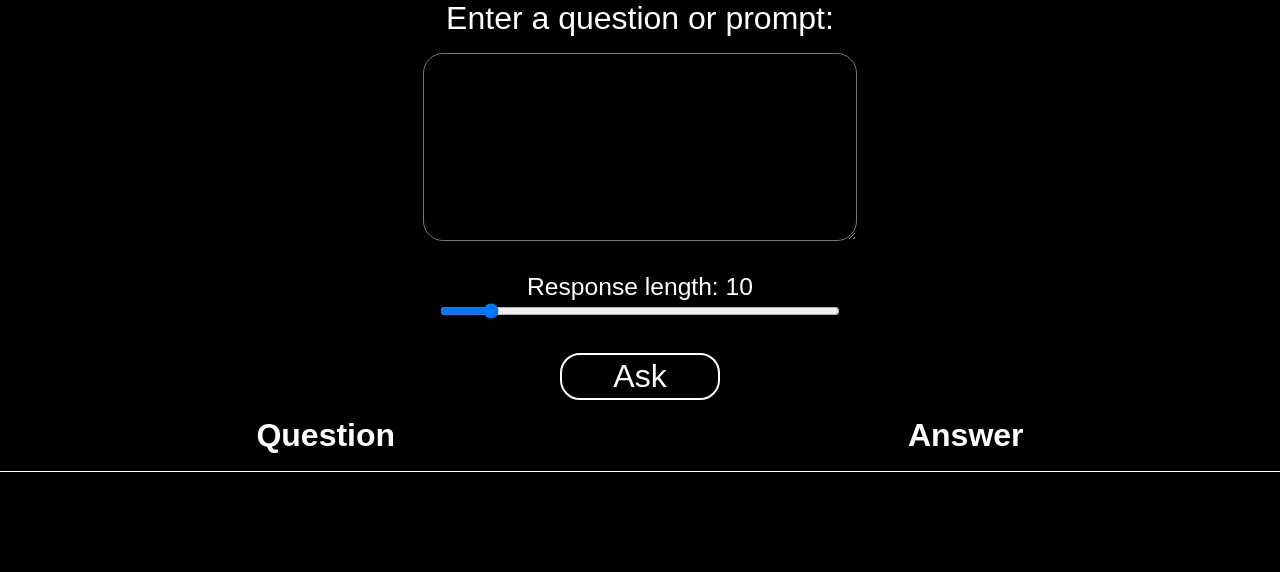
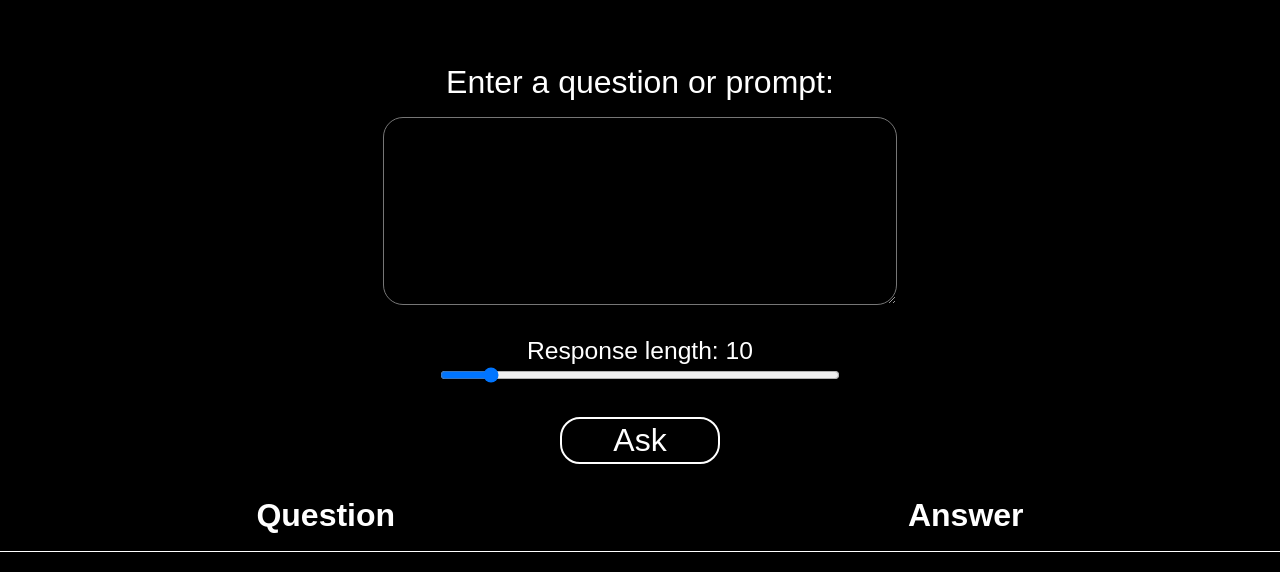
Before and after one commit to gavinceldridge/Shopify-Challenge, a React (Create React App) app in the folder frontend/: page / in a window 1280 px wide. Shown: the top 572 px of the page. Built offline with nearby package versions, Linux system fonts and the light colour scheme.

Commit message:
delete items

```diff
--- a/frontend/src/App.css
+++ b/frontend/src/App.css
@@ -6,6 +6,7 @@ body {
 .App {
 	text-align: center;
 	font-family: 'Arial', sans-serif;
+
 }
 
 .textarea-input {
@@ -14,7 +15,7 @@ body {
 	height: clamp(100px, 20vh, 20rem);
 	font-size: clamp(2rem, 1.3vw + .5rem, 5rem);
 	/* text-align: center; */
-	width: 80%;
+	width: clamp(200px, 60vh, 70rem);
 	padding: 1rem;
 	border-radius: 20px;
 	margin-bottom: 2rem;
@@ -38,6 +39,8 @@ body {
 	display: flex;
 	flex-direction: column;
 	align-items: center;
+	padding: 1rem;
+	margin-top: 3rem;
 }
 
 .submit-btn {
@@ -111,17 +114,17 @@ th {
 }
 
 .question {
-	width: 40%;
+	width: 30%;
 	text-align: start;
 }
 
 .answer {
-	width: 40%;
+	width: 50%;
 	text-align: end;
 }
 
 .delete {
-	width: 10%;
+	width: 5%;
 	text-align: center;
 }
 
```
Also changed, not shown: 1 other file (tests, documents, lock files or other folders).
